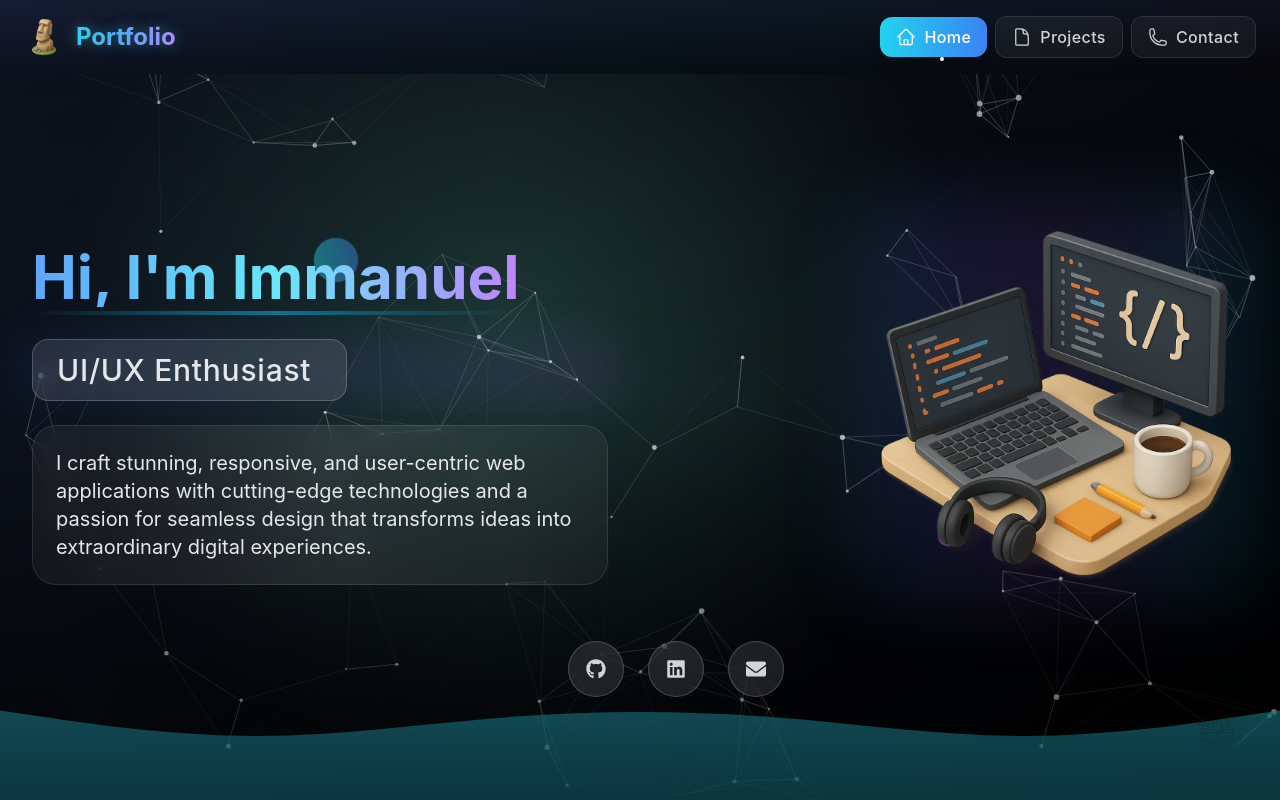
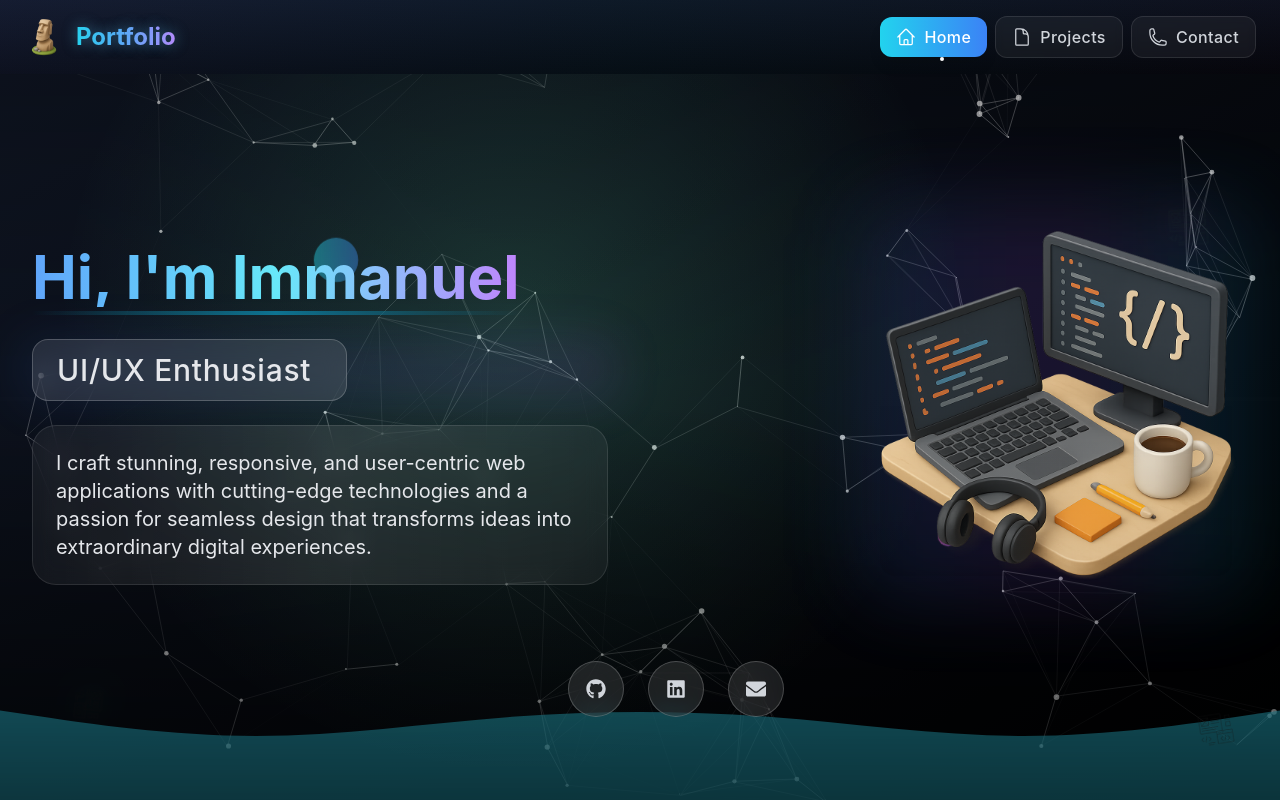
Before and after one commit to ImmanuelJoya/Portfolio_, a React (Vite) app: page / in a window 1280 px wide. Shown: the top 800 px of the page. Built offline with nearby package versions, Linux system fonts and the light colour scheme.

Commit message:
updated Icon layout

```diff
--- a/src/pages/Home.jsx
+++ b/src/pages/Home.jsx
@@ -262,7 +262,7 @@ const Home = () => {
                 </motion.p>
 
                 {/* Social Links moved to bottom center - keeping this for desktop layout */}
-                <div className='relative left-80'>
+                <div className='relative left-80 top-5 fixed'>
                   <motion.div
                     className="hidden relative left-full top-20 w-50px lg:flex space-x-6"
                     variants={childVariants}
```
